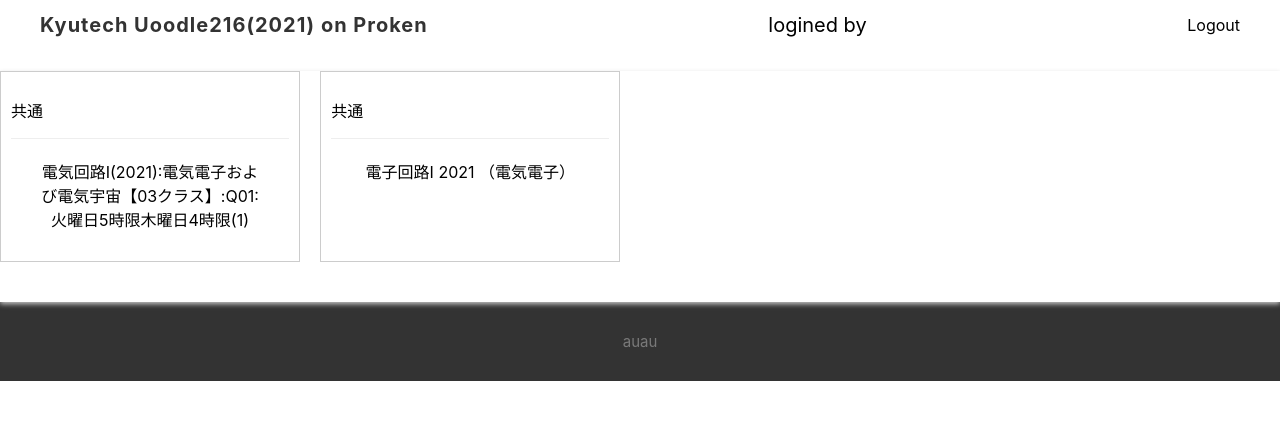
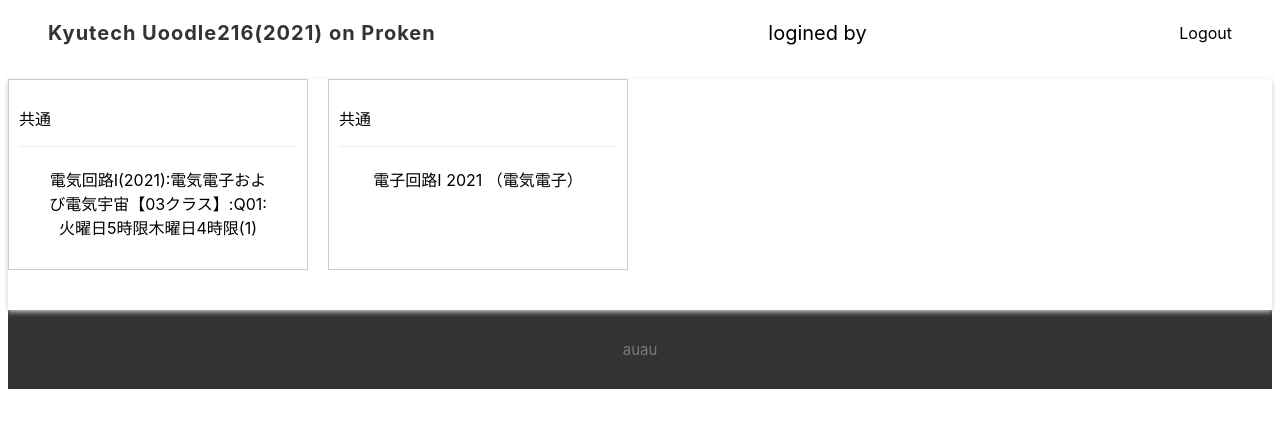
Before and after one commit to ENO-pro/ENOschoolTools, a Next.js app: page /home in a window 1280 px wide. Shown: the top 428 px of the page. Built offline with nearby package versions, Linux system fonts and the light colour scheme.

Commit message:
change style detail

```diff
--- a/pages/home.tsx
+++ b/pages/home.tsx
@@ -1,6 +1,7 @@
 import Head from 'next/head'
 import styles from '../styles/home.module.css'
 import Link from "next/link"
+import { GetStaticProps } from 'next';
 
 function page() {
   return (
@@ -58,3 +59,9 @@ function page() {
 }
 
 export default page
+
+export const getStaticProps: GetStaticProps = async () => {
+  return {
+    props: {},
+  };
+};
--- a/styles/globals.css
+++ b/styles/globals.css
@@ -1,9 +1,12 @@
 html,
 body {
-  padding: 0;
-  margin: 0;
   font-family: -apple-system, BlinkMacSystemFont, Segoe UI, Roboto, Oxygen,
     Ubuntu, Cantarell, Fira Sans, Droid Sans, Helvetica Neue, sans-serif;
+  height: 100%;
+}
+
+header, footer, section, nav {
+    display: block;
 }
 
 a {
```
